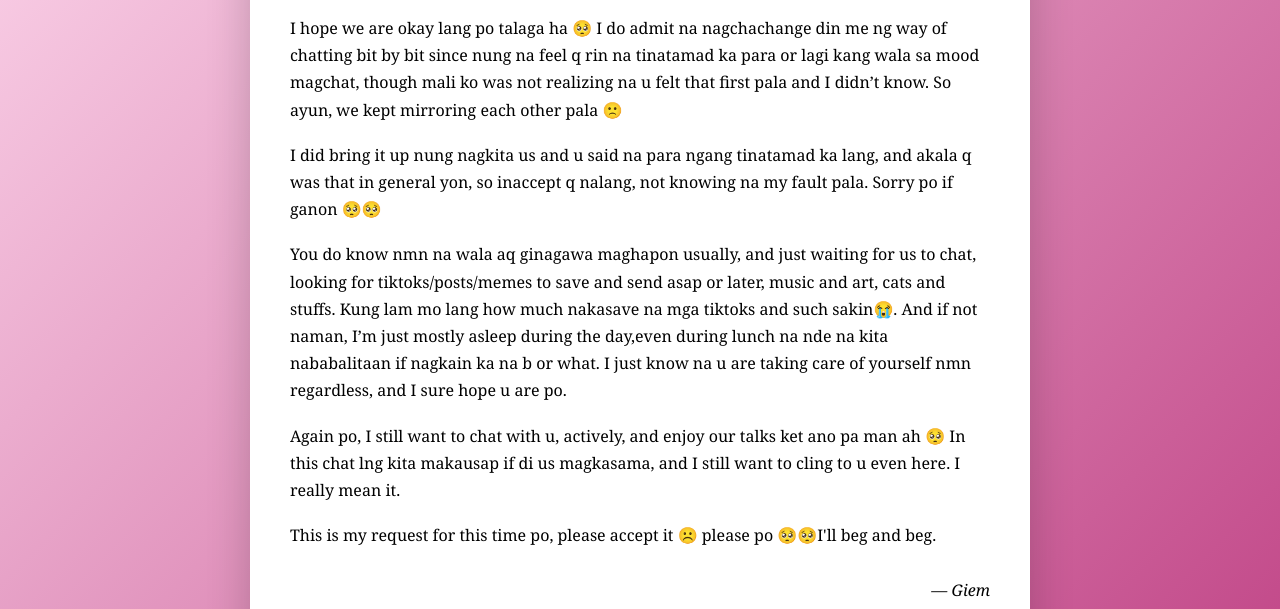
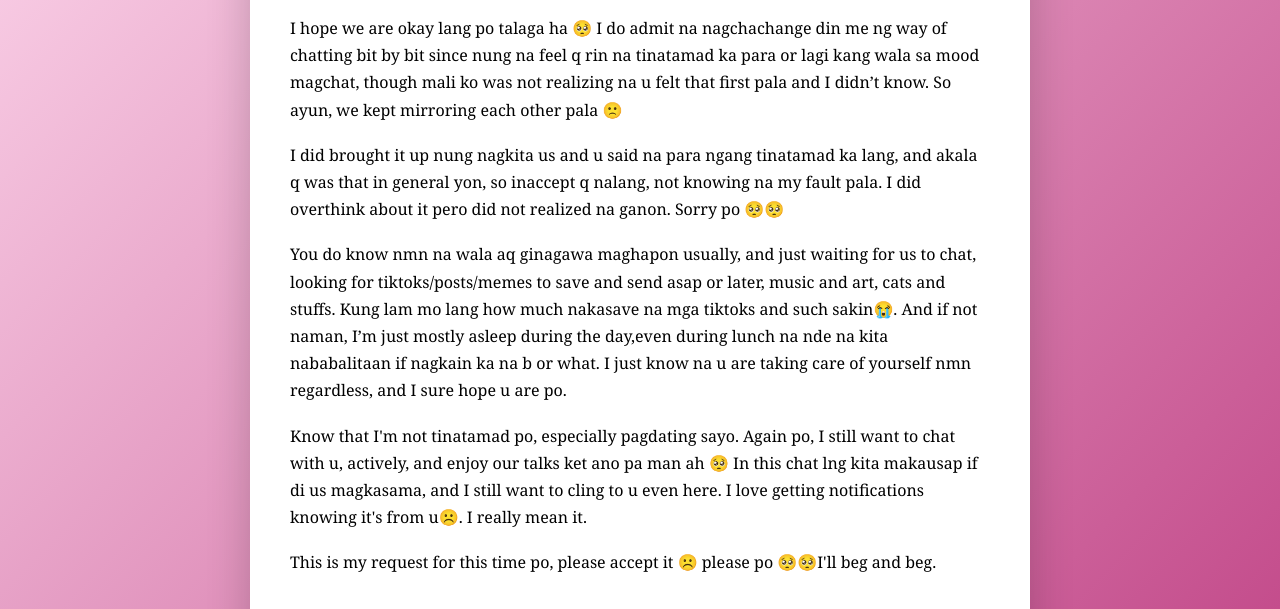
Before and after one commit to Giem0211/chat, a plain HTML site: page index.html in a window 1280 px wide. Shown: the part 156-765 px from the top of the page. Drawn offline with Linux system fonts and the light colour scheme.

Commit message:
ndex.html

```diff
--- a/index.html
+++ b/index.html
@@ -87,9 +87,9 @@
     </p>
 
     <p>
-        I did bring it up nung nagkita us and u said na para ngang tinatamad ka lang,
+        I did brought it up nung nagkita us and u said na para ngang tinatamad ka lang,
         and akala q was that in general yon, so inaccept q nalang,
-        not knowing na my fault pala. Sorry po if ganon 🥺🥺
+        not knowing na my fault pala. I did overthink about it pero did not realized na ganon. Sorry po 🥺🥺
     </p>
 
     <p>
@@ -100,10 +100,10 @@
     </p>
 
     <p>
-        Again po, I still want to chat with u, actively, and enjoy our talks
+        Know that I'm not tinatamad po, especially pagdating sayo. Again po, I still want to chat with u, actively, and enjoy our talks
         ket ano pa man ah 🥺
         In this chat lng kita makausap if di us magkasama,
-        and I still want to cling to u even here. I really mean it.
+        and I still want to cling to u even here. I love getting notifications knowing it's from u☹️. I really mean it.
     </p>
 
     <p>
```
